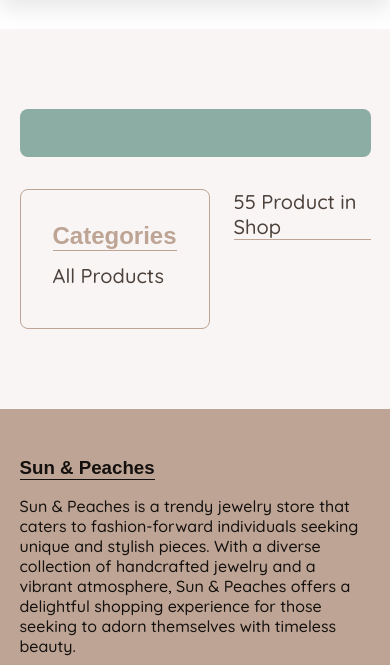
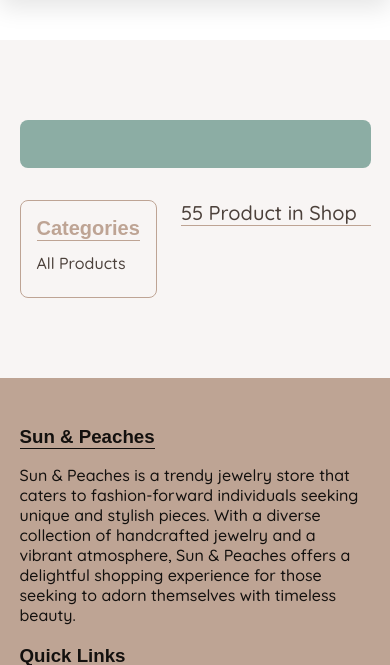
Before and after one commit to radule90/CI_PP_5, a Django app: page /shop in a window 390 px wide. Shown: the part 67-732 px from the top of the page. Run offline with Django 3.2, Linux system fonts and the light colour scheme; data that the repository does not hold is empty; some libraries are stand-ins or nearby versions; some web fonts are replaced.

Commit message:
Add responsive style for shop

```diff
--- a/static/css/styles.css
+++ b/static/css/styles.css
@@ -385,8 +385,24 @@ main {
     margin-top: 2.5rem;
 }
 
+/* Media Queries */
+/* For Screens Up To 1440px */
+@media (max-width: 1440px) {
+
+    /* Shop */
+    .product-grid {
+        grid-template-columns: repeat(3, 1fr);
+    }
+}
+
 /* For Screens Up To 1020px */
 @media (max-width: 1020px) {
+
+    /* Main */
+    main {
+        margin-top: 81.5px;
+    }
+
     /* General Style */
     .wrapper {
         width: 90%;
@@ -434,6 +450,13 @@ main {
         width: 80%;
         margin: 0 1rem;
     }
+
+    /* Shop */
+    .filter-group {
+        padding: 1.25rem;
+        position: sticky;
+        top: 100px;
+    }
 }
 
 /* For Screens Up To 768px */
@@ -444,10 +467,21 @@ main {
         top: 1rem;
         right: 1rem;
     }
+
+    /* Shop */
+    .product-grid {
+        grid-template-columns: repeat(1, 1fr);
+    }
 }
 
 /* For Screens Up To 550px */
 @media (max-width: 550px) {
+
+
+    /* Main */
+    main {
+        margin-top: 69.5px;
+    }
 
     /* Header, Navbar */
     .logo {
@@ -465,3 +499,30 @@ main {
         width: 2rem;
     }
 }
+
+/* For Screens Up To 425px */
+@media (max-width: 425px) {
+
+    /* Filters */
+    .filter-group {
+        padding: 1rem;
+    }
+
+    .filter-group h3 {
+        font-size: 1.25rem;
+    }
+
+    .filter-object {
+        font-size: 1rem;
+    }
+}
+
+/* For Screens Up To 390px */
+@media (max-width: 390px) {
+
+    /* Main */
+    main {
+        margin-top: 107px;
+    }
+
+}
```
